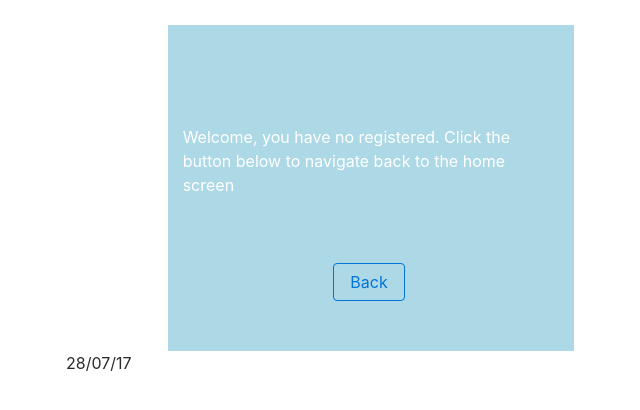
After one commit to stew1995/MainChatProject, a PHP site: page /registerConfirm.html in a window 1280 px wide. The commit adds this page. Shown: the top 410 px of the page, without its empty margins (269-909 px from the left). Run offline with PHP 8.4, Linux system fonts and the light colour scheme; some libraries are stand-ins or nearby versions.

Commit message:
28/07/17
Moves register and login to one file
created main php file, going to look simialr to what has been done before with slight changes
made a register confirmation page which needs toughing up as only basic
next is to get a basic design for the main section going - no js or php until something is there

```diff
--- /dev/null
+++ b/css/registerConfirm.css
@@ -0,0 +1,13 @@
+.red {
+    background: lightblue;
+    margin-top: 25px;
+}
+
+.textMargin {
+    padding-top: 100px;
+}
+
+.backToHomeButton {
+    margin: 50px 40%;
+
+}
--- a/js/login.js
+++ b/js/login.js
@@ -39,7 +39,7 @@ function register() {
 
         $.ajax({
             type:'post',
-            url:'php/register.php',
+            url:'php/login.php',
             data: {
                 register: "register",
                 email: email,
@@ -47,7 +47,7 @@ function register() {
             },
             success: function (response) {
                 if(response == "success") {
-                    window.location.href = "index.php";
+                    window.location.href = "registerConfirm.html";
                 } else {
                     //Loading none
                     alert("Email already taken");
--- /dev/null
+++ b/registerConfirm.html
@@ -0,0 +1,38 @@
+<!DOCTYPE html>
+<html lang="en">
+<head>
+    <meta charset="UTF-8">
+    <title>Register Confirm</title>
+
+    <!-- Bootstrap -->
+    <link href="css/bootstrap.min.css" rel="stylesheet">
+    <link rel="stylesheet" href="css/registerConfirm.css">
+</head>
+<body>
+
+    <div class="container-fluid">
+
+        <div class="row">
+            <!--Main section container -->
+            <div class="offset-md-3 col-md-6 ">
+                <!--Main section -->
+                <div class="offset-md-2 col-md-8 red">
+                    <!-- image above of what needs to be done -->
+                    <p class="text-white textMargin">Welcome, you have no registered. Click the button below to navigate back to the home
+                        screen</p>
+                    <a class="btn btn-outline-primary backToHomeButton" href="index.html" role="button">Back</a>
+                </div>
+                28/07/17
+            </div>
+        </div>
+
+    </div>
+
+
+    <!-- jQuery (necessary for Bootstrap's JavaScript plugins) -->
+    <script src="js/jquery-3.2.1.min.js"></script>
+    <!-- Include all compiled plugins (below), or include individual files as needed -->
+    <script src="https://npmcdn.com/tether@1.2.4/dist/js/tether.min.js"></script>
+    <script src="js/bootstrap.min.js"></script>
+</body>
+</html>
```
Also changed, not shown: index.html (+9 -2 lines), main.php (added, +39 -0 lines), php/login.php (+18 -3 lines).
